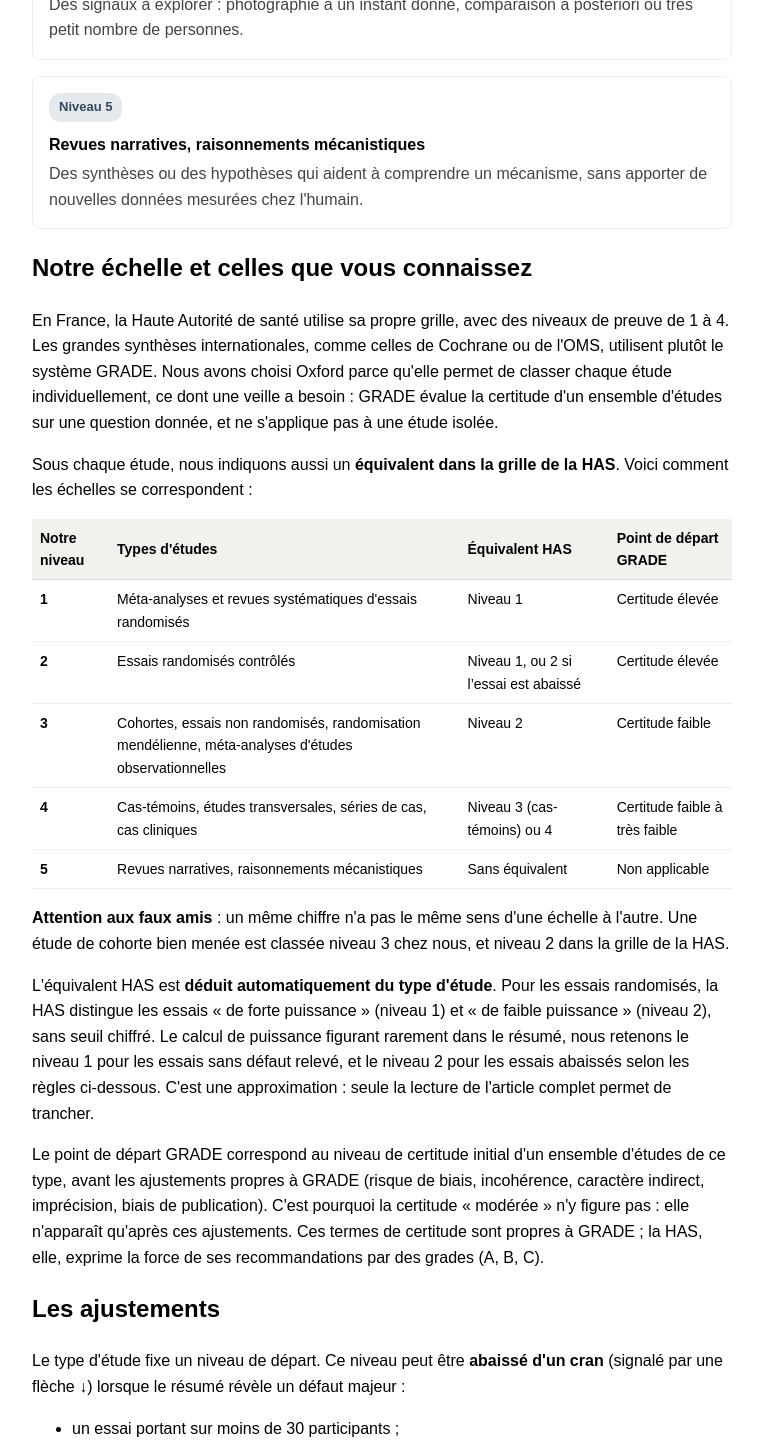
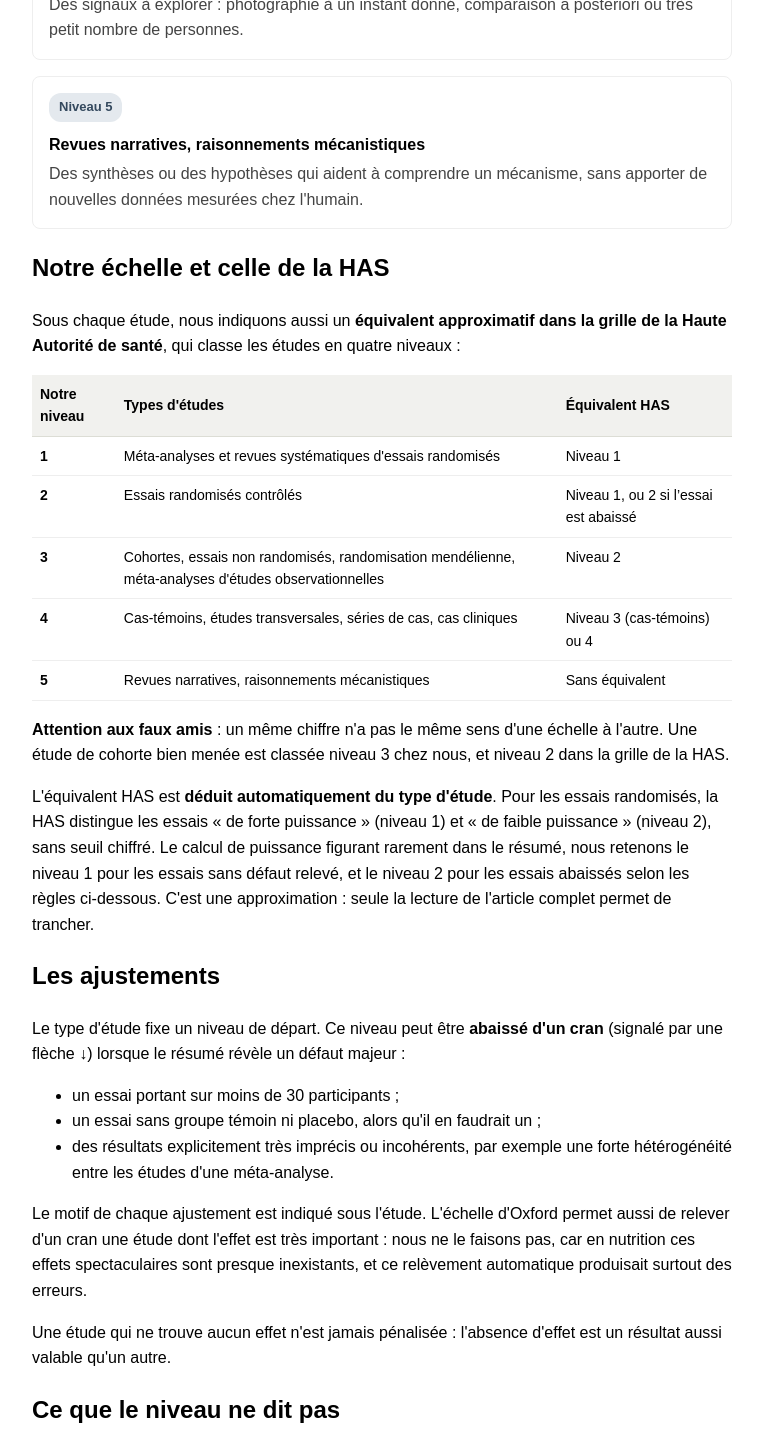
Before and after one commit to bruno13198/santeetlongevite, a Next.js app: page /niveaux-de-preuve in a window 1280 px wide. Shown: the part 1758-3203 px from the top of the page, without its empty margins (258-1021 px from the left). Built offline with nearby package versions, Linux system fonts and the light colour scheme.

Commit message:
Refine HAS scale description and evidence table
Updated the description of the HAS scale and removed redundant information about GRADE. Adjusted the table structure to reflect changes in the levels of evidence.

```diff
--- a/app/niveaux-de-preuve/page.js
+++ b/app/niveaux-de-preuve/page.js
@@ -136,35 +136,28 @@ export default function NiveauxDePreuve() {
         </div>
       ))}
 
-            {/* 2 nov. 2026 : correspondance avec les échelles de la HAS et de GRADE. */}
-      <h2 id="echelles">Notre échelle et celles que vous connaissez</h2>
+                  {/* 2 nov. 2026 : correspondance avec la grille de la HAS. */}
+      <h2 id="echelles">Notre échelle et celle de la HAS</h2>
       <p>
-        En France, la Haute Autorité de santé utilise sa propre grille, avec des niveaux de preuve de 1 à 4.
-        Les grandes synthèses internationales, comme celles de Cochrane ou de l'OMS, utilisent plutôt le
-        système GRADE. Nous avons choisi Oxford parce qu'elle permet de classer chaque étude
-        individuellement, ce dont une veille a besoin : GRADE évalue la certitude d'un ensemble d'études
-        sur une question donnée, et ne s'applique pas à une étude isolée.
-      </p>
-      <p>
-        Sous chaque étude, nous indiquons aussi un <strong>équivalent dans la grille de la HAS</strong>.
-        Voici comment les échelles se correspondent :
+        Sous chaque étude, nous indiquons aussi un <strong>équivalent approximatif dans la grille de la
+        Haute Autorité de santé</strong>, qui classe les études en quatre niveaux :
       </p>
       <div style={{ overflowX: 'auto', marginBottom: '16px' }}>
         <table style={{ borderCollapse: 'collapse', width: '100%', fontSize: '14px' }}>
           <thead>
             <tr style={{ backgroundColor: '#F1F1EE' }}>
-              {['Notre niveau', "Types d'études", 'Équivalent HAS', 'Point de départ GRADE'].map((t) => (
+              {['Notre niveau', "Types d'études", 'Équivalent HAS'].map((t) => (
                 <th key={t} style={{ textAlign: 'left', padding: '8px', borderBottom: '1px solid #DCDDD5' }}>{t}</th>
               ))}
             </tr>
           </thead>
           <tbody>
             {[
-              ['1', "Méta-analyses et revues systématiques d'essais randomisés", 'Niveau 1', 'Certitude élevée'],
-              ['2', 'Essais randomisés contrôlés', 'Niveau 1, ou 2 si l’essai est abaissé', 'Certitude élevée'],
-              ['3', "Cohortes, essais non randomisés, randomisation mendélienne, méta-analyses d'études observationnelles", 'Niveau 2', 'Certitude faible'],
-              ['4', 'Cas-témoins, études transversales, séries de cas, cas cliniques', 'Niveau 3 (cas-témoins) ou 4', 'Certitude faible à très faible'],
-              ['5', 'Revues narratives, raisonnements mécanistiques', 'Sans équivalent', 'Non applicable'],
+              ['1', "Méta-analyses et revues systématiques d'essais randomisés", 'Niveau 1'],
+              ['2', 'Essais randomisés contrôlés', 'Niveau 1, ou 2 si l’essai est abaissé'],
+              ['3', "Cohortes, essais non randomisés, randomisation mendélienne, méta-analyses d'études observationnelles", 'Niveau 2'],
+              ['4', 'Cas-témoins, études transversales, séries de cas, cas cliniques', 'Niveau 3 (cas-témoins) ou 4'],
+              ['5', 'Revues narratives, raisonnements mécanistiques', 'Sans équivalent'],
             ].map((ligne) => (
               <tr key={ligne[0]}>
                 {ligne.map((cellule, i) => (
@@ -189,13 +182,6 @@ export default function NiveauxDePreuve() {
         retenons le niveau 1 pour les essais sans défaut relevé, et le niveau 2 pour les essais abaissés
         selon les règles ci-dessous. C'est une approximation : seule la lecture de l'article complet
         permet de trancher.
-      </p>
-      <p>
-        Le point de départ GRADE correspond au niveau de certitude initial d'un ensemble d'études de ce
-        type, avant les ajustements propres à GRADE (risque de biais, incohérence, caractère indirect,
-        imprécision, biais de publication). C'est pourquoi la certitude « modérée » n'y figure pas : elle
-        n'apparaît qu'après ces ajustements. Ces termes de certitude sont propres à GRADE ; la HAS, elle,
-        exprime la force de ses recommandations par des grades (A, B, C).
       </p>
 
       <h2>Les ajustements</h2>
```
